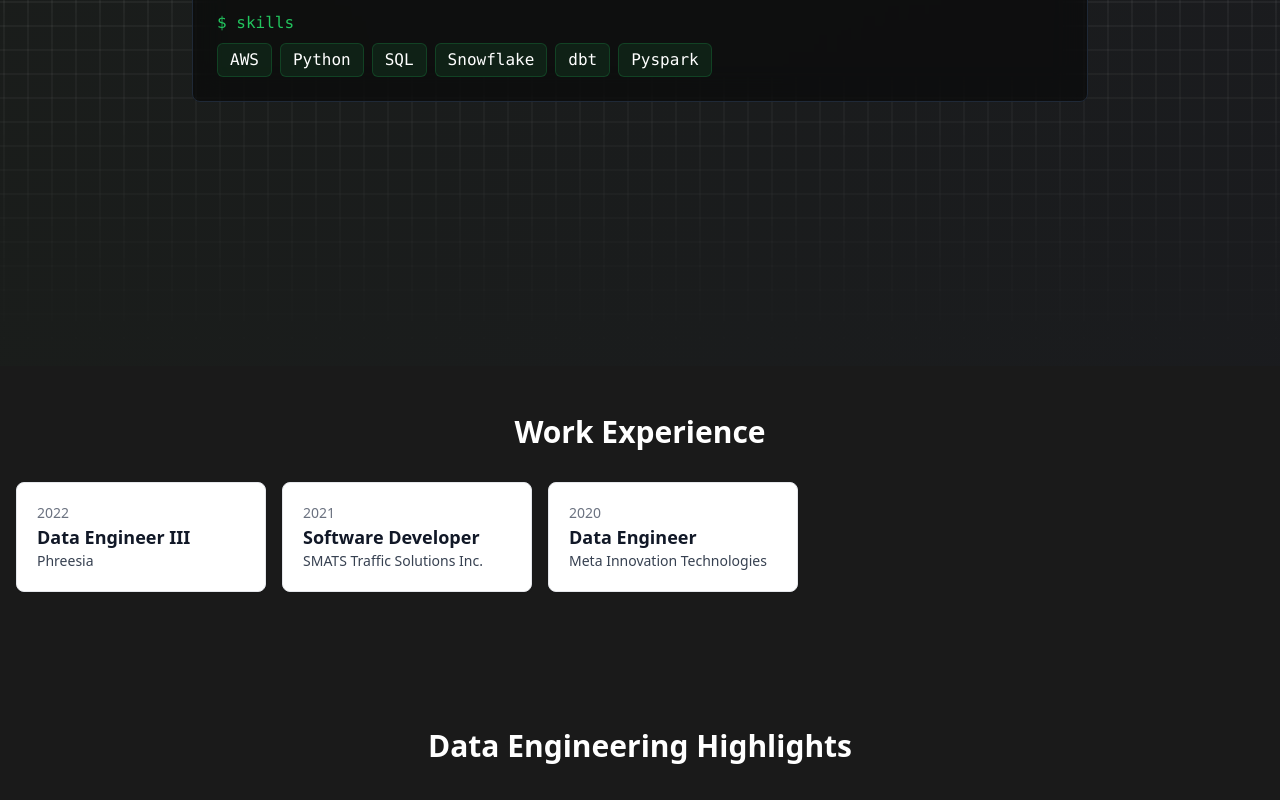
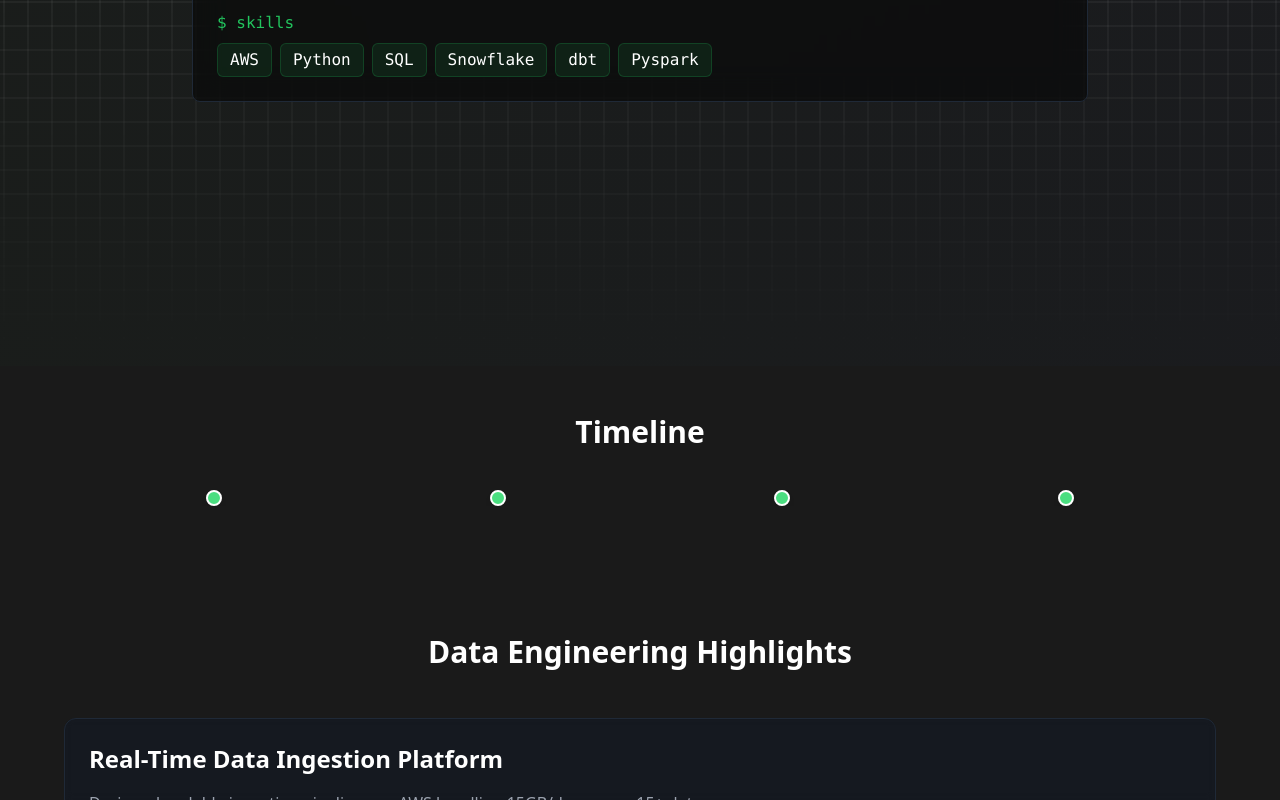
Before and after one commit to vishal225/Portfolio, a Next.js app: page / in a window 1280 px wide. Shown: the part 434-1234 px from the top of the page. Built offline with nearby package versions, Linux system fonts and the light colour scheme.

Commit message:
add horizontal time exp

```diff
--- a/app/components/ExperienceTimeline.tsx
+++ b/app/components/ExperienceTimeline.tsx
@@ -1,26 +1,75 @@
 'use client';
 
 const timeline = [
-  { year: '2022', company: 'Phreesia', role: 'Data Engineer III' },
-  { year: '2021', company: 'SMATS Traffic Solutions Inc.', role: 'Software Developer' },
-  { year: '2020', company: 'Meta Innovation Technologies', role: 'Data Engineer' },
+  {
+    type: 'education',
+    year: '2018',
+    start: 'Sep 2018',
+    end: 'May 2020',
+    school: 'University of Ottawa',
+    degree: "Master's in Computer Science",
+  },
+  {
+    type: 'work',
+    year: '2020',
+    start: 'Sep 2020',
+    end: 'May 2021',
+    company: 'Meta Innovation Technologies',
+    role: 'Data Engineer',
+  },
+  {
+    type: 'work',
+    year: '2021',
+    start: 'June 2021',
+    end: 'Mar 2022',
+    company: 'SMATS Traffic Solutions Inc.',
+    role: 'Software Developer',
+  },
+  {
+    type: 'work',
+    year: '2022',
+    start: 'Mar 2022',
+    end: 'Present',
+    company: 'Phreesia',
+    role: 'Data Engineer III',
+  },
 ];
 
-export default function ExperienceScroll() {
+export default function HorizontalTimeline() {
   return (
     <section className="py-12 px-4">
-      <h2 className="text-3xl font-bold text-center mb-8">Work Experience</h2>
-      <div className="flex overflow-x-auto space-x-4 pb-2 max-w-full">
-        {timeline.map((item, index) => (
-          <div
-            key={index}
-            className="min-w-[250px] flex-shrink-0 border border-gray-200 rounded-lg p-5 shadow-sm bg-white"
-          >
-            <p className="text-sm text-gray-500">{item.year}</p>
-            <p className="text-lg font-semibold text-gray-900">{item.role}</p>
-            <p className="text-sm text-gray-700">{item.company}</p>
-          </div>
-        ))}
+      <h2 className="text-3xl font-bold text-center mb-10">Timeline</h2>
+
+      <div className="overflow-x-auto">
+        <div className="flex items-center relative w-max mx-auto px-4">
+          {timeline.map((item, index) => (
+            <div key={index} className="relative flex flex-col items-center mx-8 min-w-[220px]">
+              {/* Connector Line */}
+              {index !== 0 && (
+                <div className="absolute -left-8 top-5 w-8 h-1 bg-green-400" />
+              )}
+
+              {/* Dot */}
+              <div className="w-4 h-4 bg-green-400 rounded-full z-10 border-2 border-white shadow-md" />
+
+              {/* Content Block */}
+              <div className={`absolute w-max ${index % 2 === 0 ? 'bottom-8' : 'top-8'} text-center`}>
+                <p className="text-sm text-gray-500">{item.start} – {item.end}</p>
+                {item.type === 'education' ? (
+                  <>
+                    <p className="font-semibold text-gray-900">{item.degree}</p>
+                    <p className="text-sm text-gray-600">{item.school}</p>
+                  </>
+                ) : (
+                  <>
+                    <p className="font-semibold text-gray-900">{item.role}</p>
+                    <p className="text-sm text-gray-600">{item.company}</p>
+                  </>
+                )}
+              </div>
+            </div>
+          ))}
+        </div>
       </div>
     </section>
   );
```
